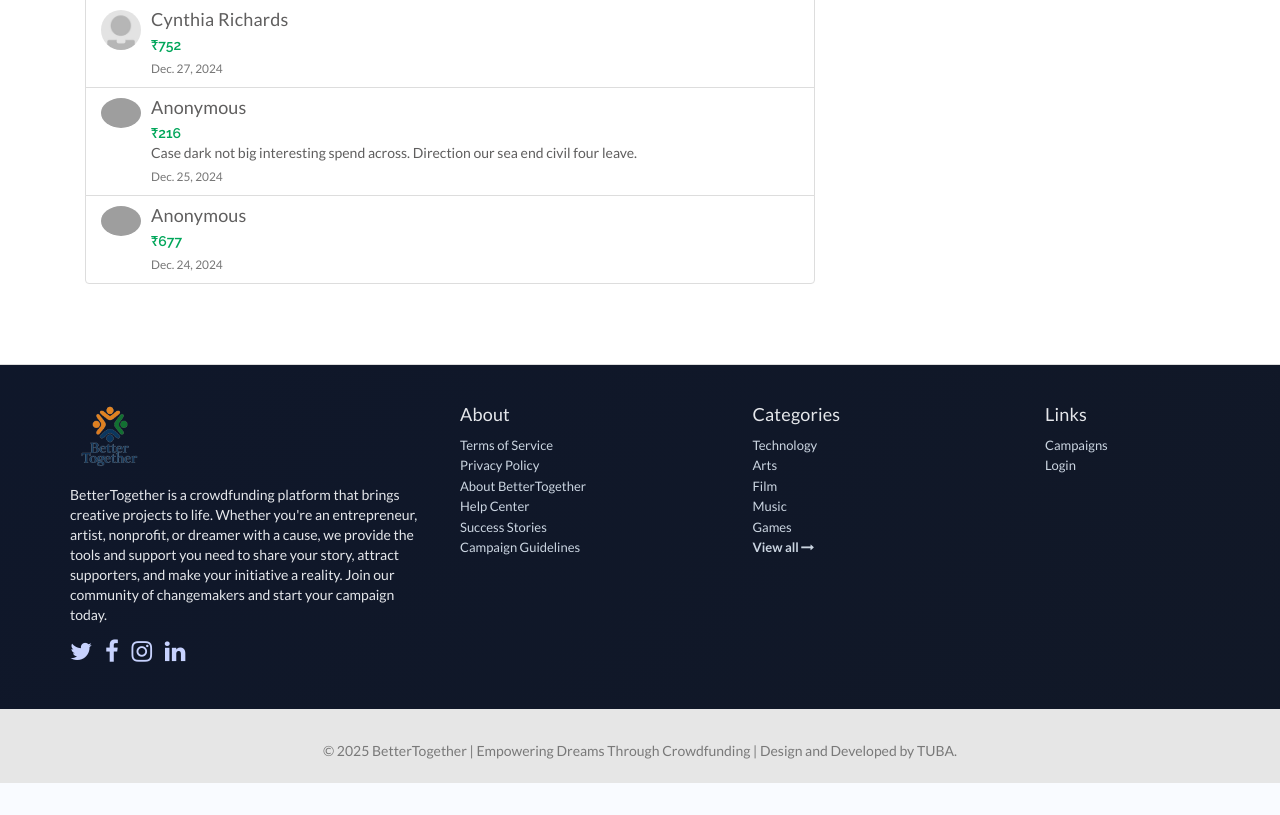
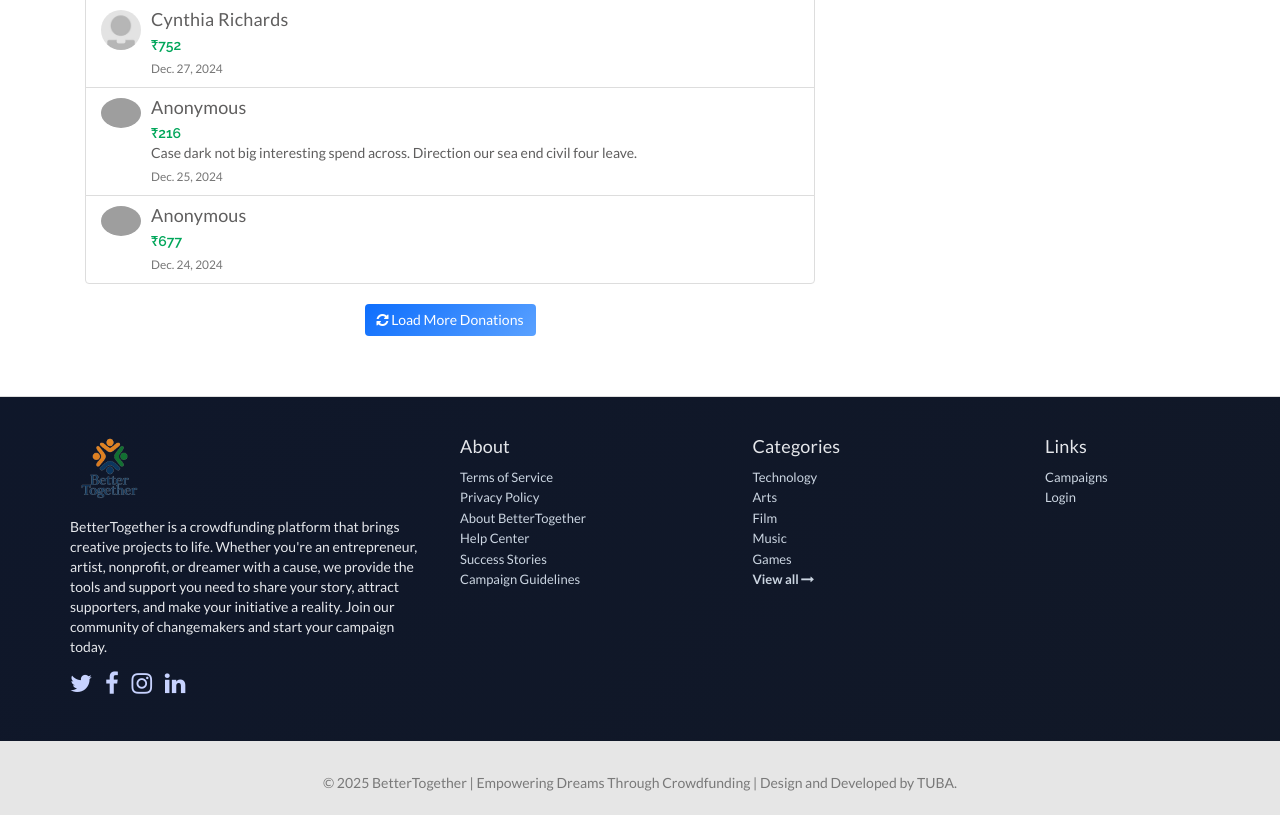
Before and after one commit to sk-sahil2002/BetterTogetherapp, a Django app: page /campaign/details/023468ab-5920-425f-9895-3c7b79afa06a in a window 1280 px wide, after a click that opens the changed part. Shown: the part 1669-2484 px from the top of the page. Before the commit the page ends 2452 px from the top, so only its background shows below. Run offline with Django 3.2, Linux system fonts and the light colour scheme; data comes from the database, SQL or seed files in the repository; grey boxes labelled with a size stand in for pictures from a placeholder-image service; some libraries are stand-ins or nearby versions; some web fonts are replaced; grey boxes are pictures that could not be loaded.

Commit message:
Initial commit of existing project

```diff
--- a/campaign/urls.py
+++ b/campaign/urls.py
@@ -9,4 +9,5 @@
     path('details/<uuid:pk>', CampaignDetailView.as_view(), name='campaign-detail'),
     path('<uuid:pk>/donation', DonationView.as_view(), name='campaign-donation'),
     path('campaigns/', CampaignListView.as_view(), name='campaign-list'),
+    path('<uuid:pk>/donations/load-more', LoadMoreDonationsView.as_view(), name='load-more-donations'),
 ]
--- a/campaign/views.py
+++ b/campaign/views.py
@@ -5,13 +5,14 @@
 from django.views.decorators.csrf import csrf_exempt
 from django.utils.timezone import now
 from django.db.models import Q, Sum
-from django.views.generic import CreateView, DetailView, ListView
+from django.views.generic import CreateView, DetailView, ListView, View
 from django.utils.translation import gettext as _
 from django.core.exceptions import ValidationError
 from django.contrib import messages
 from django.core.mail import send_mail
 from django.conf import settings
 from django.shortcuts import redirect, get_object_or_404
+from django.template.loader import render_to_string
 
 from core.models import Country
 from .forms import *
@@ -199,3 +200,41 @@
                 'country': self.request.user.country.name if hasattr(self.request.user, 'country') and hasattr(self.request.user.country, 'name') else None
             }
         return kwargs
+
+
+class LoadMoreDonationsView(View):
+    """AJAX view to load more donations for a campaign"""
+
+    def get(self, request, pk):
+        try:
+            campaign = get_object_or_404(Campaign, id=pk)
+            offset = int(request.GET.get('offset', 0))
+            limit = int(request.GET.get('limit', 10))
+
+            # Get donations with offset and limit
+            donations = campaign.donation_set.filter(
+                approved=True
+            ).order_by('-date', '-id')[offset:offset + limit]
+
+            # Render the donation items as HTML
+            donation_html = render_to_string('campaigns/partials/donation_item.html', {
+                'donations': donations
+            })
+
+            # Check if there are more donations
+            total_donations = campaign.donation_set.filter(approved=True).count()
+            has_more = (offset + limit) < total_donations
+
+            return JsonResponse({
+                'success': True,
+                'html': donation_html,
+                'has_more': has_more,
+                'next_offset': offset + limit,
+                'total_donations': total_donations
+            })
+
+        except Exception as e:
+            return JsonResponse({
+                'success': False,
+                'error': str(e)
+            })
--- a/templates/campaigns/details.html
+++ b/templates/campaigns/details.html
@@ -103,6 +103,18 @@
                                 </li>
                             {% endfor %}
                         </ul>
+
+                        <!-- Load More Button -->
+                        {% if donations|length >= 10 %}
+                            <div class="text-center margin-top-20" id="loadMoreContainer">
+                                <button type="button" class="btn btn-primary" id="loadMoreDonations"
+                                        data-campaign-id="{{ campaign.id }}"
+                                        data-offset="10"
+                                        data-limit="10">
+                                    <i class="fa fa-refresh"></i> Load More Donations
+                                </button>
+                            </div>
+                        {% endif %}
                     {% endif %}
                 </div>
             </div>
@@ -211,5 +223,55 @@
             });
         }
     })();
+
+    // Load More Donations functionality
+    $(document).ready(function() {
+        $('#loadMoreDonations').on('click', function() {
+            var button = $(this);
+            var campaignId = button.data('campaign-id');
+            var offset = button.data('offset');
+            var limit = button.data('limit');
+
+            // Disable button and show loading
+            button.prop('disabled', true);
+            button.html('<i class="fa fa-spinner fa-spin"></i> Loading...');
+
+            $.ajax({
+                url: '/campaign/' + campaignId + '/donations/load-more/',
+                type: 'GET',
+                data: {
+                    'offset': offset,
+                    'limit': limit
+                },
+                success: function(response) {
+                    if (response.success) {
+                        // Append new donations to the list
+                        $('#listDonations').append(response.html);
+
+                        // Update offset for next load
+                        button.data('offset', response.next_offset);
+
+                        // Hide button if no more donations
+                        if (!response.has_more) {
+                            $('#loadMoreContainer').hide();
+                        } else {
+                            // Re-enable button
+                            button.prop('disabled', false);
+                            button.html('<i class="fa fa-refresh"></i> Load More Donations');
+                        }
+                    } else {
+                        alert('Error loading donations: ' + response.error);
+                        button.prop('disabled', false);
+                        button.html('<i class="fa fa-refresh"></i> Load More Donations');
+                    }
+                },
+                error: function() {
+                    alert('Error loading donations. Please try again.');
+                    button.prop('disabled', false);
+                    button.html('<i class="fa fa-refresh"></i> Load More Donations');
+                }
+            });
+        });
+    });
     </script>
 {% endblock %}
--- a/templates/includes/navbar.html
+++ b/templates/includes/navbar.html
@@ -82,9 +82,6 @@
                 </a>
               </li>
               <li>
-                <a href="#"><i class="glyphicon glyphicon-heart"></i> Likes</a>
-              </li>
-              <li>
                 <a href="{% url 'accounts:account' %}">
                   <i class="glyphicon glyphicon-cog"></i> Account Settings
                 </a>
```
Also changed, not shown: core/views.py (+5 -3 lines), templates/campaigns/partials/donation_item.html (added, +24 -0 lines).
